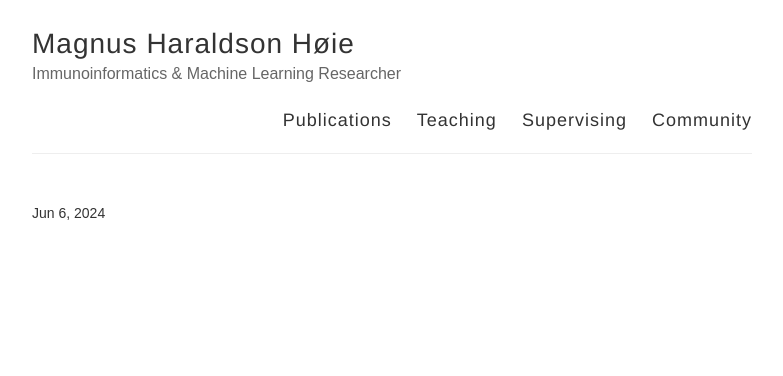
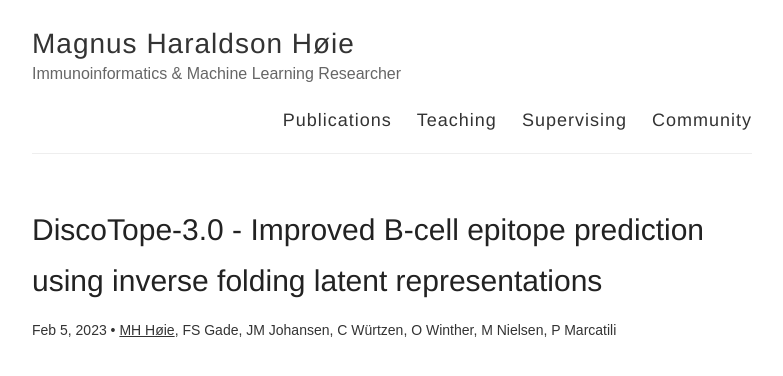
Before and after one commit to Magnushhoie/magnushhoie.github.io, a Jekyll site: the page built from _posts/publications/2023-02-05-DiscoTope.md, in a window 1280 px wide. Shown: the top 376 px of the page, without its empty margins (248-1031 px from the left). Built offline with Jekyll 4.4.1, drawn with Linux system fonts in a browser that asks for light colours; our own code applies the rules of GitHub Pages for plain Markdown files.

Commit message:
Update 2023-02-05-DiscoTope.md

```diff
--- a/_posts/publications/2023-02-05-DiscoTope.md
+++ b/_posts/publications/2023-02-05-DiscoTope.md
@@ -1,6 +1,6 @@
 ---
 layout: post
-title: DiscoTope-3.0: improved B-cell epitope prediction using inverse folding latent representations
+title: DiscoTope-3.0 - Improved B-cell epitope prediction using inverse folding latent representations
 author: <u> MH Høie</u>, FS Gade, JM Johansen, C Würtzen, O Winther, M Nielsen, P Marcatili
 year: 2024
 key: 2024.2
```
